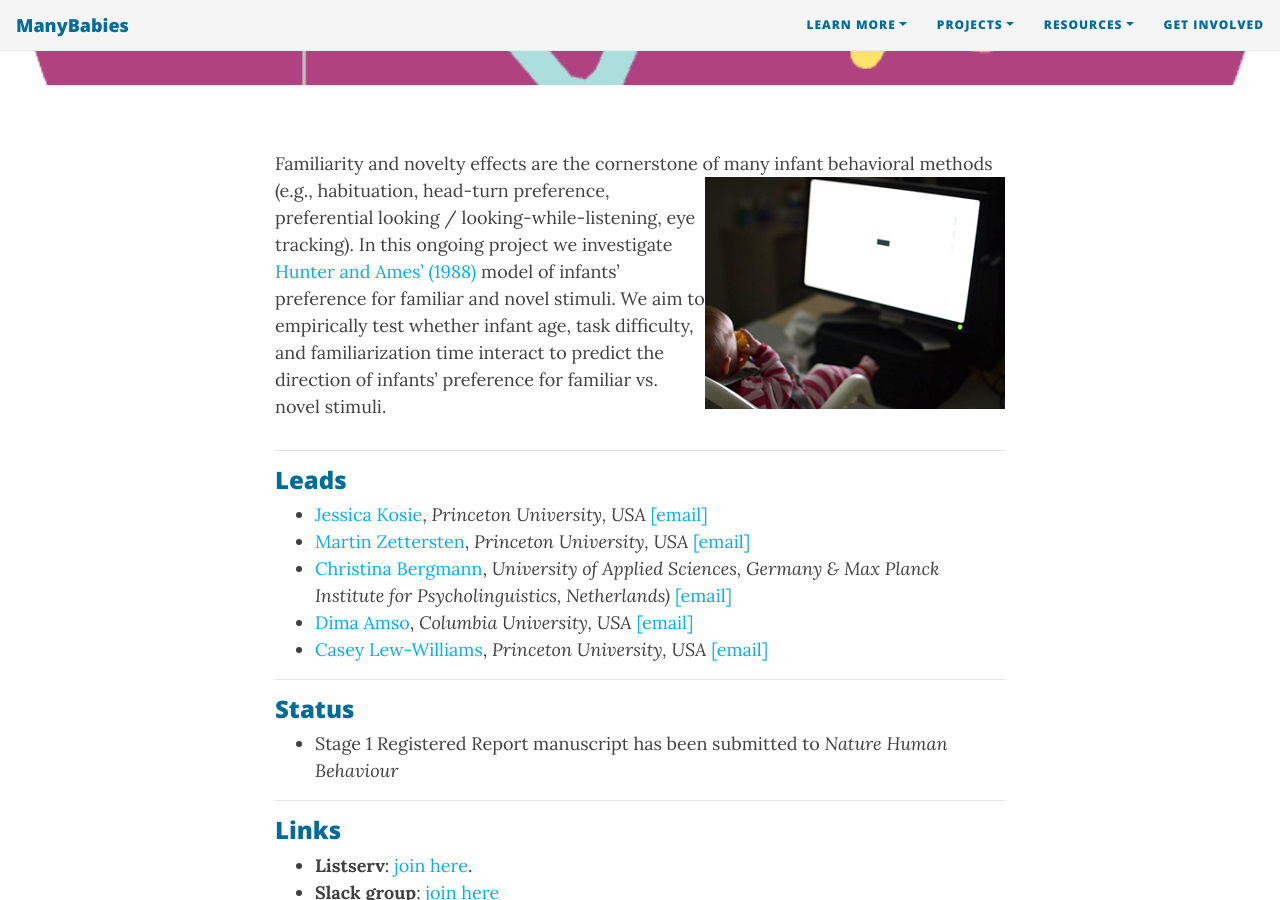
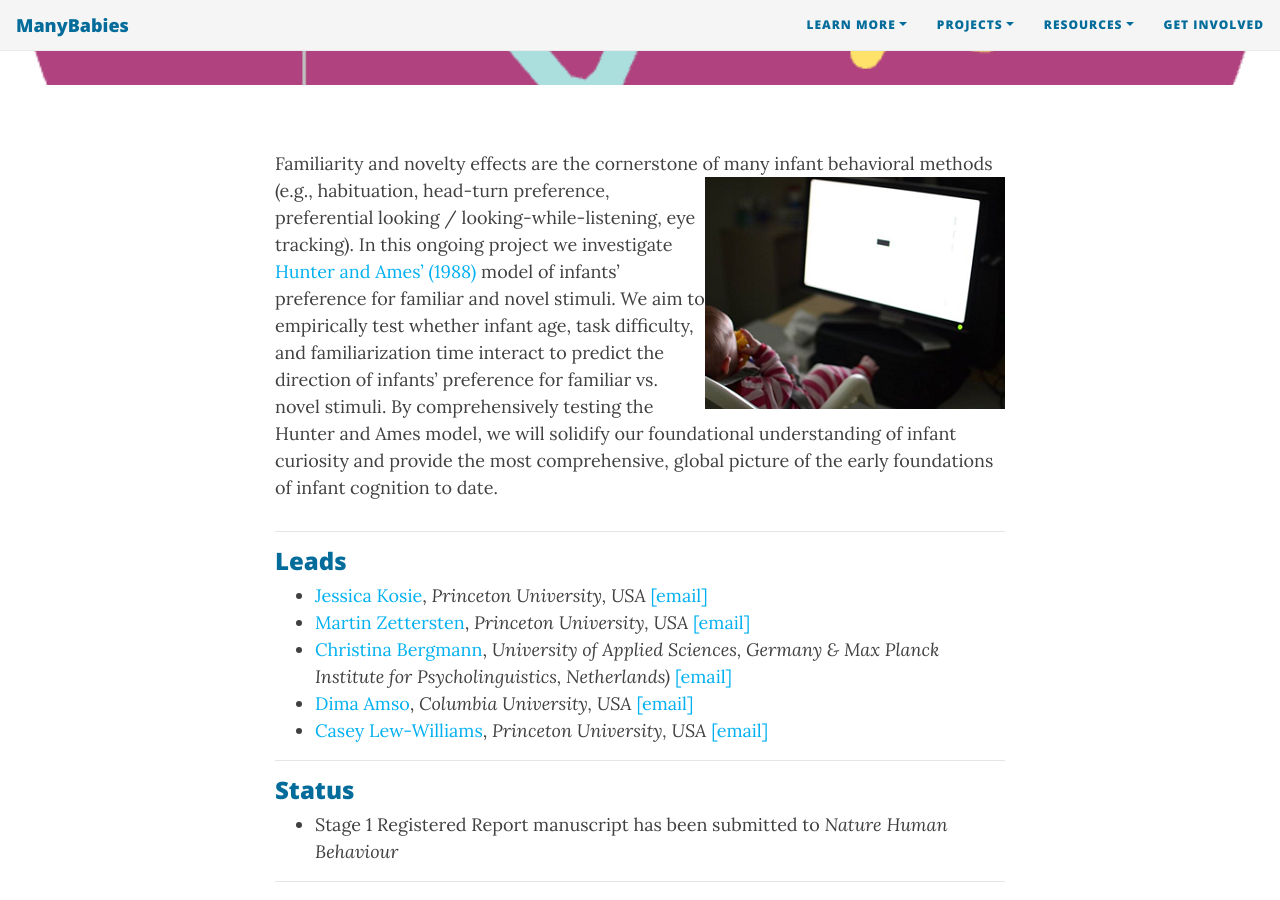
Before and after one commit to manybabies/manybabies.github.io, a Jekyll site: the page built from MB5.md, in a window 1280 px wide and 900 px high, scrolled down 460 px. Built offline with Jekyll 4.4.1, drawn with Linux system fonts in a browser that asks for light colours; nearby versions of some CDN libraries; some web fonts are replaced.

Commit message:
Update MB5.md

```diff
--- a/MB5.md
+++ b/MB5.md
@@ -11,7 +11,7 @@
 - add collaborators map.
 -->
 
-Familiarity and novelty effects are the cornerstone of many infant behavioral methods <img style="float: right;" src="/assets/img/infant_in_lab_300px.png"> (e.g., habituation, head-turn preference, preferential looking / looking-while-listening, eye tracking). In this ongoing project we investigate [Hunter and Ames’ (1988)](https://psycnet.apa.org/record/1988-98065-003) model of infants’ preference for familiar and novel stimuli. We aim to empirically test whether infant age, task difficulty, and familiarization time interact to predict the direction of infants’ preference for familiar vs. novel stimuli.
+Familiarity and novelty effects are the cornerstone of many infant behavioral methods <img style="float: right;" src="/assets/img/infant_in_lab_300px.png"> (e.g., habituation, head-turn preference, preferential looking / looking-while-listening, eye tracking). In this ongoing project we investigate [Hunter and Ames’ (1988)](https://psycnet.apa.org/record/1988-98065-003) model of infants’ preference for familiar and novel stimuli. We aim to empirically test whether infant age, task difficulty, and familiarization time interact to predict the direction of infants’ preference for familiar vs. novel stimuli. By comprehensively testing the Hunter and Ames model, we will solidify our foundational understanding of infant curiosity and provide the most comprehensive, global picture of the early foundations of infant cognition to date.
 
 
 ***
```
